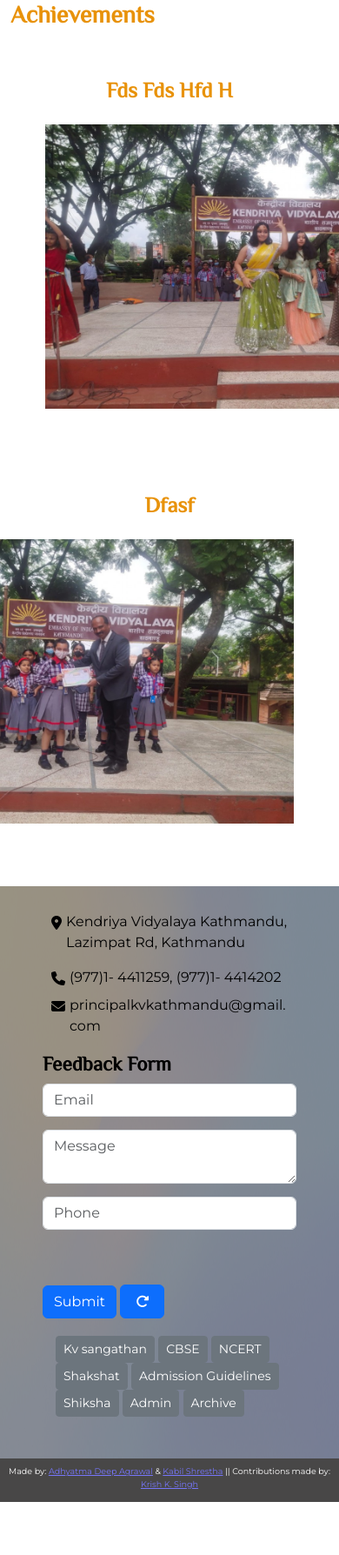
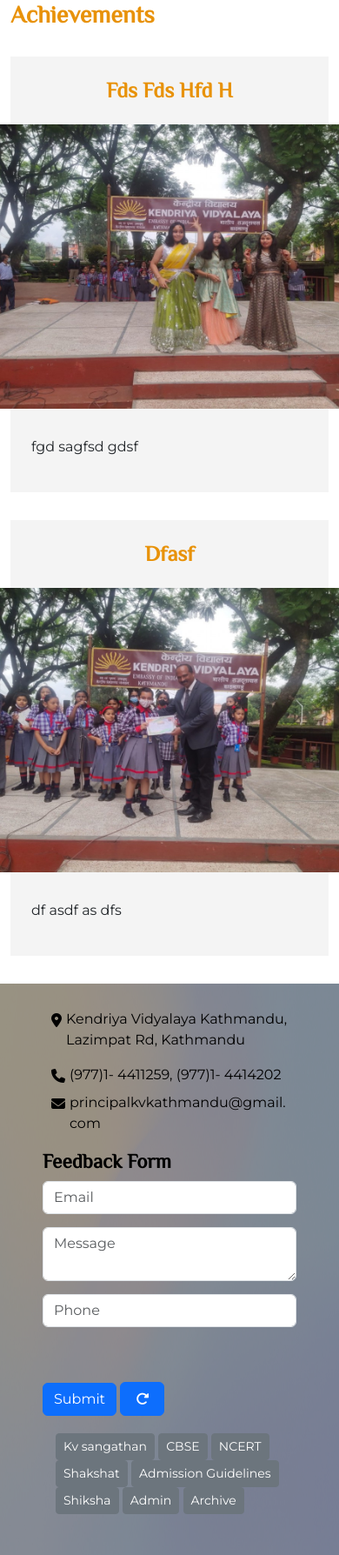
Before and after one commit to Kabilshr/Kendriya-Vidhyalaya-website, a Django app: page /Achievements in a window 390 px wide; the page is wider, and only the part inside the window is pictured. Shown: the part 90-1878 px from the top of that part at 87% size. Before the commit the page ends 1817 px from the top of that part, so only its background shows below. Run offline with Django 4.2, Linux system fonts and the light colour scheme; data comes from the database, SQL or seed files in the repository; some libraries are stand-ins or nearby versions.

Commit message:
achiv page element darkened & fixed for mobile

```diff
--- a/website/main_app/static/website/styles.css
+++ b/website/main_app/static/website/styles.css
@@ -746,6 +746,7 @@
 }
 
 .achievement {
+  background-color: #f4f4f4;
   margin: 2rem 0;
   padding: 1.5rem;
   width: 100%;
@@ -833,6 +834,16 @@
   .home-banner img:nth-child(3) {
     display: none;
   }
+  .achievement div {
+    display: flex;
+    flex-direction: column;
+  }
+  .achievement div img {
+    align-self: center;
+  }
+  .achievement:nth-child(odd) div {
+    flex-direction: column;
+  }
 }
 @media screen and (max-width: 1420px) {
   .top-section {
--- a/website/main_app/static/website/styles.sass
+++ b/website/main_app/static/website/styles.sass
@@ -705,6 +705,7 @@
     margin: 2rem
 
 .achievement
+    background-color: #f4f4f4
     margin: 2rem 0
     padding: 1.5rem
     width: 100%
@@ -742,14 +743,11 @@
     animation: fadeInUp 800ms forwards
     //transition: opacity ease-in-out, transform ease
 
-
 .fade-in
     animation: fade-in 500ms ease-in forwards
 
 .float-up
     animation: FloatUp 100ms ease forwards
-
-
 
 @media screen and ( max-width: 992px)
     .footer-logo //remove footer logo for smaller screens
@@ -786,6 +784,15 @@
             &:nth-child(3)
                 display: none
             display: none
+    .achievement
+        div
+            display: flex
+            flex-direction: column
+            img
+                align-self: center
+        &:nth-child(odd)
+            div
+                flex-direction: column
 
 @media screen and (max-width: 1420px)
     .top-section
@@ -814,8 +821,6 @@
         img:nth-of-type(even)
             display: none
 
-
-
 //animation keyframes
 @keyframes fade-in
     0%
```
